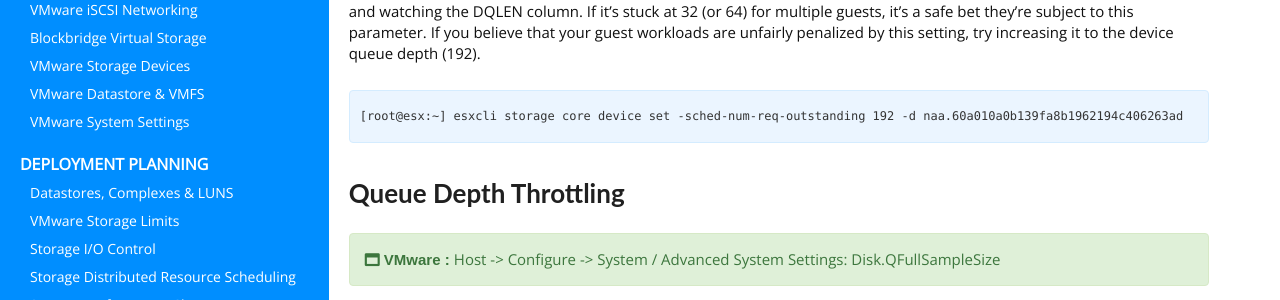
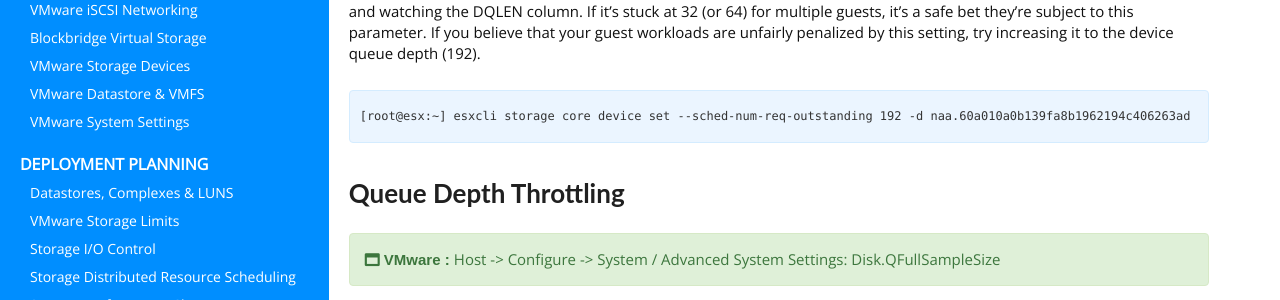
Before and after one commit to blockbridge/blockbridge-kb, a Jekyll site: the page built from guide/vmware/index.md, in a window 1280 px wide and 900 px high, scrolled down 28608 px. Shown: the part 151-451 px from the top of the window. Built offline with Jekyll 4.4.1, drawn with Linux system fonts in a browser that asks for light colours; nearby versions of some CDN libraries; comment, search, counter and statistics services are not loaded; some of the changed text lies outside the part shown.

```diff
--- a/guide/vmware/index.md
+++ b/guide/vmware/index.md
@@ -1027,7 +1027,7 @@ it's stuck at 32 (or 64) for multiple guests, it's a safe bet they're subject
 to this parameter. If you believe that your guest workloads are unfairly
 penalized by this setting, try increasing it to the device queue depth (192).
 
-    [root@esx:~] esxcli storage core device set -sched-num-req-outstanding 192 -d naa.60a010a0b139fa8b1962194c406263ad
+    [root@esx:~] esxcli storage core device set --sched-num-req-outstanding 192 -d naa.60a010a0b139fa8b1962194c406263ad
 
 Queue Depth Throttling
 ----------------------
```
Also changed, not shown: other parts of guide/vmware/index.md (+2 -0 lines).
